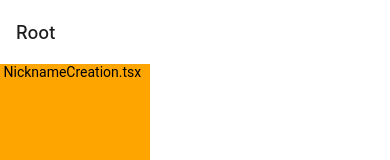
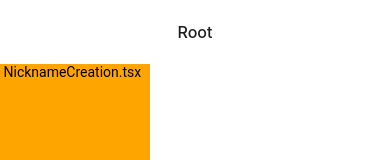
Before and after one commit to CCC-org/keewe-app, a React Native app: screen / in a window 390 px wide. Shown: the top 160 px of the page. Built offline with nearby package versions, Linux system fonts and the light colour scheme.

Commit message:
header title aligned to center

```diff
--- a/App.tsx
+++ b/App.tsx
@@ -36,7 +36,15 @@ export default function App() {
         <PaperProvider theme={light}>
           <NavigationContainer>
             <QueryClientProvider client={queryClient}>
-              <Stack.Navigator screenOptions={{ contentStyle: { backgroundColor: 'white' } }}>
+              <Stack.Navigator
+                screenOptions={{
+                  contentStyle: { backgroundColor: 'white' },
+                  headerTitleAlign: 'center',
+                  headerTitleStyle: {
+                    fontSize: 16,
+                  },
+                }}
+              >
                 <Stack.Group
                   screenOptions={{
                     headerStyle: { backgroundColor: 'white' },
```
